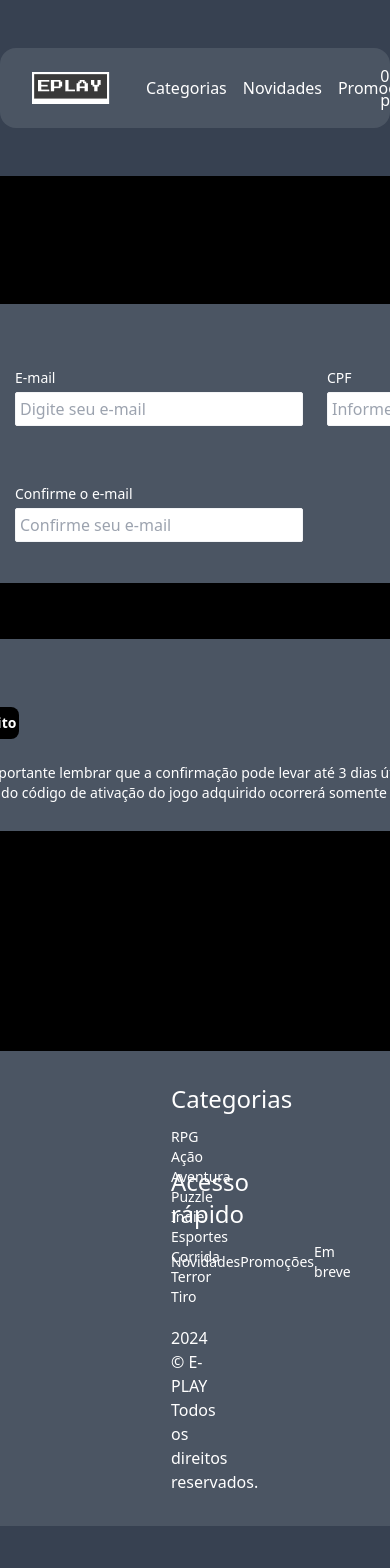
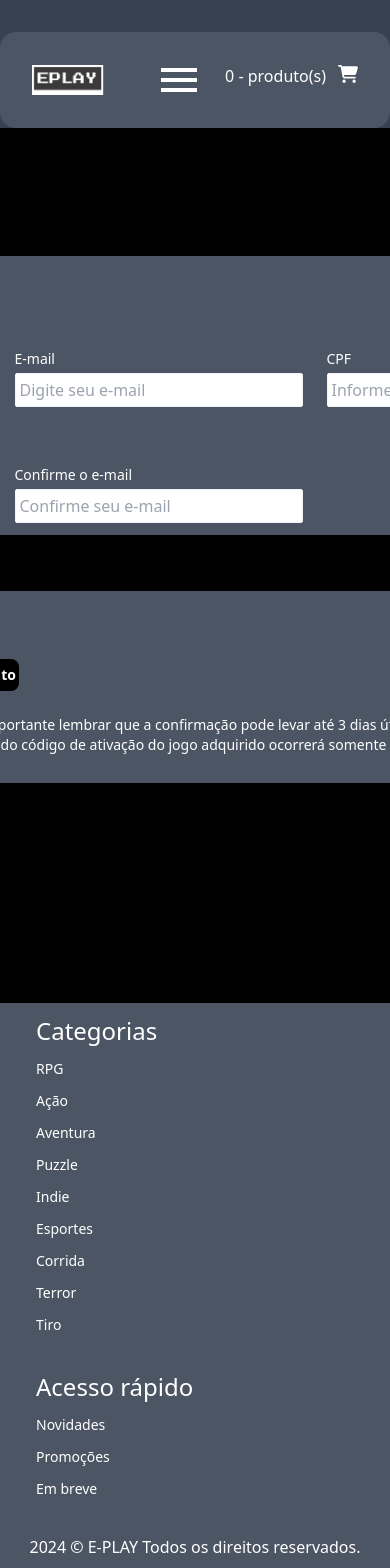
Before and after one commit to jackson07/e-commerce, a Next.js app: page /bill in a window 390 px wide. Shown: the top 1568 px of the page. Before the commit the page ends 1526 px from the top, so only its background shows below. Built offline with nearby package versions, Linux system fonts and the light colour scheme.

Commit message:
feat: footer and header made responsive with dropdown menu developed for mobile

```diff
--- a/src/components/footer/footer.tsx
+++ b/src/components/footer/footer.tsx
@@ -2,60 +2,59 @@ import React from 'react'
 
 const Footer: React.FC = () => {
   return (
-    <footer className="bg-gray-600 text-white">
-      <div className="container px-[171px] py-20 pt-8">
-        <div className="flex max-h-[51px] max-w-[375px] flex-col">
-          <a href="#" className="hover:text-gray-300">
+    <footer className="w-full bg-gray-600 text-white">
+      <div className=" ml-9 flex flex-col pt-3">
+        <a href="#" className=" hover:text-gray-300">
           <h2 className="text-2xl">Categorias</h2>
         </a>
-          <div className="flex max-w-xl flex-wrap items-center justify-between pt-3">
-            <a href="#" className="hover:text-gray-300">
+        <div className=" flex w-2/3 flex-col justify-between md:flex-row md:flex-wrap">
+          <a href="#" className="mt-3 hover:text-gray-300">
             <p className="text-sm">RPG</p>
           </a>
-            <a href="#" className="hover:text-gray-300">
+          <a href="#" className="mt-3 hover:text-gray-300">
             <p className="text-sm">Ação</p>
           </a>
-            <a href="#" className="hover:text-gray-300">
+          <a href="#" className="mt-3 hover:text-gray-300">
             <p className="text-sm">Aventura</p>
           </a>
-            <a href="#" className="hover:text-gray-300">
+          <a href="#" className="mt-3 hover:text-gray-300">
             <p className="text-sm">Puzzle</p>
           </a>
-            <a href="#" className="hover:text-gray-300">
+          <a href="#" className="mt-3 hover:text-gray-300">
             <p className="text-sm">Indie</p>
           </a>
-            <a href="#" className="hover:text-gray-300">
+          <a href="#" className="mt-3 hover:text-gray-300">
             <p className="text-sm">Esportes</p>
           </a>
-            <a href="#" className="hover:text-gray-300">
+          <a href="#" className="mt-3 hover:text-gray-300">
             <p className="text-sm">Corrida</p>
           </a>
-            <a href="#" className="hover:text-gray-300">
+          <a href="#" className="mt-3 hover:text-gray-300">
             <p className="text-sm">Terror</p>
           </a>
-            <a href="#" className="hover:text-gray-300">
+          <a href="#" className="mt-3 hover:text-gray-300">
             <p className="text-sm">Tiro</p>
           </a>
         </div>
       </div>
-        <div className="flex max-h-[51px] max-w-[213px] flex-col py-20 pt-8">
+      <div className="ml-9 mt-9">
         <a href="#" className="hover:text-gray-300">
           <h2 className="text-2xl">Acesso rápido</h2>
         </a>
-          <div className="flex items-center justify-between pt-3">
-            <a href="#" className="hover:text-gray-300">
+        <div className="flex w-96 flex-col justify-between md:flex-row md:flex-wrap ">
+          <a href="#" className="mt-3 hover:text-gray-300">
             <p className="text-sm">Novidades</p>
           </a>
-            <a href="#" className="hover:text-gray-300">
+          <a href="#" className="mt-3 hover:text-gray-300">
             <p className="text-sm">Promoções</p>
           </a>
-            <a href="#" className="hover:text-gray-300">
+          <a href="#" className="mt-3 hover:text-gray-300">
             <p className="text-sm">Em breve</p>
           </a>
         </div>
       </div>
-      </div>
-      <p className="px-[171px] py-0 pb-8">
+
+      <p className="pb-9 pt-9 text-center">
         {new Date().getFullYear()} &copy; E-PLAY Todos os direitos reservados.
       </p>
     </footer>
--- /dev/null
+++ b/src/components/header/dropDown.tsx
@@ -0,0 +1,39 @@
+'use client'
+
+import { useState } from 'react'
+import { IoMdMenu } from 'react-icons/io'
+
+const DropDown: React.FC = () => {
+  const [isOpen, setIsOpen] = useState<boolean>(false)
+
+  function toogleDropDown(): void {
+    setIsOpen(!isOpen)
+  }
+
+  return (
+    <>
+      <IoMdMenu className="text-5xl" onClick={toogleDropDown} />
+      {isOpen && (
+        <ul className="absolute top-10 z-10 flex h-auto w-36 flex-col items-center justify-center rounded-2xl bg-slate-50 ">
+          <li className="mx-auto pb-5 pt-5">
+            <a href="#" className="text-gray-300">
+              Categorias
+            </a>
+          </li>
+          <li className="flex w-full items-center justify-center bg-slate-600 pb-5 pt-5">
+            <a href="#" className=" text-gray-300">
+              Novidades
+            </a>
+          </li>
+          <li className="pb-5 pt-5">
+            <a href="#" className="text-gray-300">
+              Promoções
+            </a>
+          </li>
+        </ul>
+      )}
+    </>
+  )
+}
+
+export default DropDown
--- a/src/components/header/header.tsx
+++ b/src/components/header/header.tsx
@@ -2,14 +2,19 @@ import React from 'react'
 import Image from 'next/image'
 import Logo from '@/../public/Logo.png'
 import { FaCartShopping } from 'react-icons/fa6'
+import DropDown from './dropDown'
 
 const Header: React.FC = () => {
   return (
-    <header className="container mx-auto my-12 flex h-20 max-w-7xl items-center justify-between rounded-2xl bg-gray-600 p-8 text-white">
-      <div className="flex items-center justify-start">
-        <Image src={Logo} alt="Logo" />
-        <nav className="mx-9">
-          <ul className="flex space-x-4">
+    <header className="m-auto mt-8 flex w-full rounded-2xl bg-gray-600 p-8 text-white sm:w-3/4">
+      <div className="flex h-8 w-11/12 items-center justify-start">
+        <Image src={Logo} alt="Logo" width={72} />
+        <nav className=" ml-9 w-2/5 md:w-4/5 ">
+          <div className="relative flex items-center justify-center md:hidden">
+            <DropDown />
+          </div>
+
+          <ul className=" hidden w-8/12 justify-evenly  md:flex ">
             <li>
               <a href="#" className="hover:text-gray-300">
                 Categorias
@@ -28,8 +33,8 @@ const Header: React.FC = () => {
           </ul>
         </nav>
       </div>
-      <div className="flex w-36 items-center justify-between ">
-        <h3>0 - produto(s)</h3>
+      <div className="flex h-8">
+        <h3 className="mr-3 text-nowrap">0 - produto(s)</h3>
         <FaCartShopping className="text-xl hover:cursor-pointer hover:text-gray-300" />
       </div>
     </header>
--- a/tailwind.config.ts
+++ b/tailwind.config.ts
@@ -23,6 +23,48 @@ const config: Config = {
         '70': '279px',
         '120': '480px',
       },
+      padding: {
+        '5': '5%',
+        '10': '10%',
+        '15': '15%',
+        '20': '20%',
+        '25': '25%',
+        '35': '35%',
+        '40': '40%',
+        '45': '45%',
+        '50': '50%',
+        '55': '55%',
+        '60': '60%',
+        '65': '65%',
+        '70': '70%',
+        '75': '75%',
+        '80': '80%',
+        '85': '85%',
+        '90': '90%',
+        '95': '95%',
+        '100': '100%',
+      },
+      margin: {
+        '5': '5%',
+        '10': '10%',
+        '15': '15%',
+        '20': '20%',
+        '25': '25%',
+        '35': '35%',
+        '40': '40%',
+        '45': '45%',
+        '50': '50%',
+        '55': '55%',
+        '60': '60%',
+        '65': '65%',
+        '70': '70%',
+        '75': '75%',
+        '80': '80%',
+        '85': '85%',
+        '90': '90%',
+        '95': '95%',
+        '100': '100%',
+      },
     },
   },
   plugins: [],
```
Lines whose indentation alone changed are shown as unchanged.
